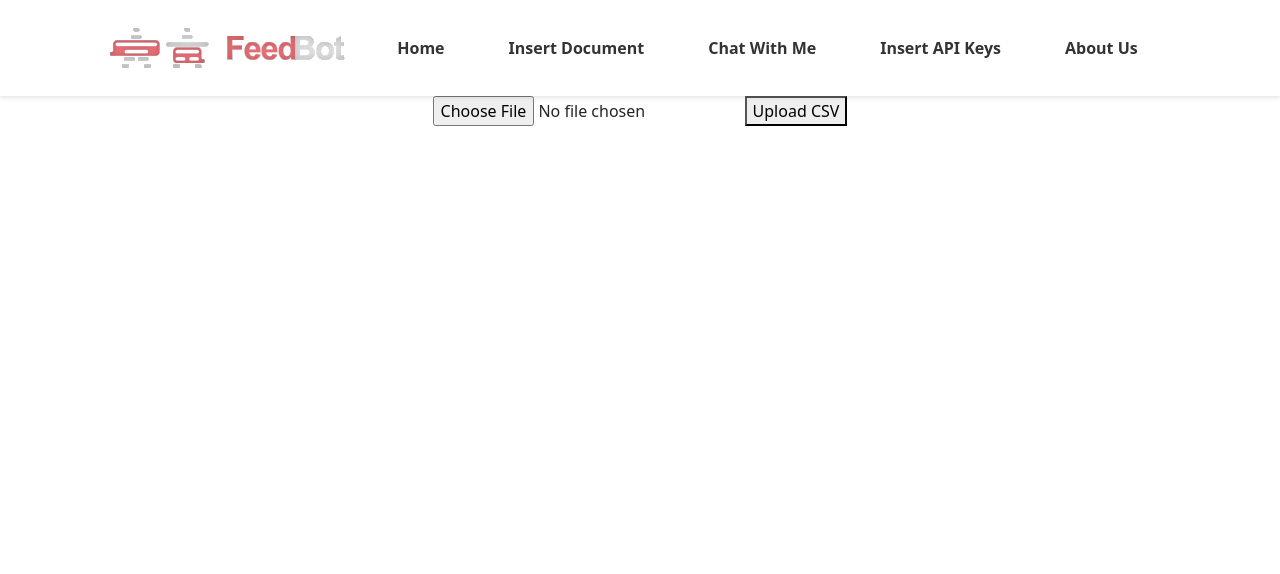
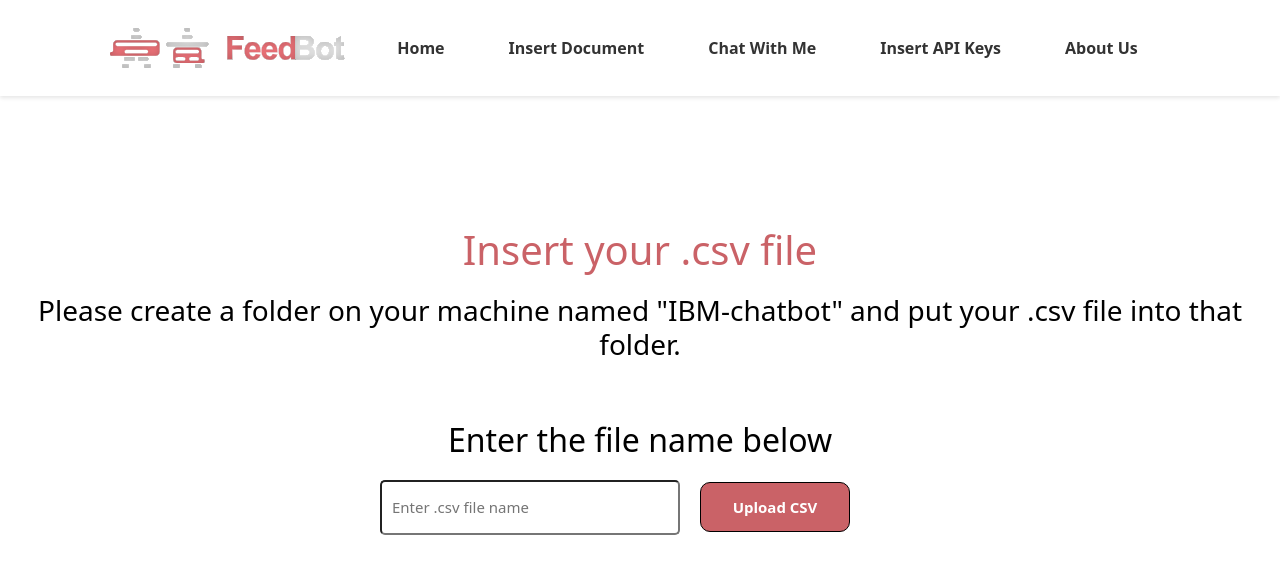
Before and after one commit to AntoniZap/IBM-Chatbot, a React (Create React App) app in the folder front-end/: page /insert-document in a window 1280 px wide. Shown: the top 574 px of the page. Built offline with nearby package versions, Linux system fonts and the light colour scheme; no server answers.

Commit message:
Changed insert document screen
changed it from a button to the user typing the name of the file into a text box

```diff
--- /dev/null
+++ b/front-end/src/components/InsertDocument.css
@@ -0,0 +1,49 @@
+/* InsertDocument.css */
+
+.insert-document-container {
+    text-align: center;
+    margin-top: 100px; /* Increase top margin for more vertical space */
+}
+
+.input-val {
+    width: 300px;
+    height: 55px;
+    padding: 10px;
+    font-size: 15px;
+    margin-bottom: 20px; /* Increase bottom margin for more space between input and button */
+    border-radius: 5px;
+    color: #CA6267;
+}
+
+.API-button {
+    width: 150px;
+    height: 50px;
+    background-color: #CA6267;
+    color: white;
+    font-size: 15px;
+    font-weight: bold;
+    padding: 10px;
+    border: 1px solid;
+    border-color: black;
+    border-radius: 10px;
+}
+
+.API-button:hover {
+    background-color: rgb(0, 140, 255);
+    border-color: pink;
+}
+
+.header-api {
+    color: #CA6267;
+    margin: 20px;
+}
+
+.h2-api {
+    color: black;
+    margin-bottom: 20px; /* Increase bottom margin for more space between header and input */
+}
+
+.instructions {
+    color: black;
+    margin-bottom: 60px; /* Increase bottom margin for more space between instruction and input */
+}
--- a/front-end/src/components/InsertDocument.js
+++ b/front-end/src/components/InsertDocument.js
@@ -1,32 +1,44 @@
 import React, { useState } from 'react';
 import { saveAs } from 'file-saver';
+import './InsertDocument.css'; // Import CSS file for styling
 
-function FileUpload() {
-  const [selectedFile, setSelectedFile] = useState(null);
+function InsertDocument() {
+  const [fileName, setFileName] = useState('');
 
-  const handleFileChange = (event) => {
-    const file = event.target.files[0];
-    setSelectedFile(file);
+  const handleInputChange = (event) => {
+    setFileName(event.target.value);
+  };
 
-    // Save the file locally (in the 'uploads' folder)
-    const reader = new FileReader();
-    reader.onload = (e) => {
-      const fileContent = e.target.result;
-      const fileName = 'my-file.csv'; // Set your desired file name
-      const blob = new Blob([fileContent], { type: 'text/csv' });
-      saveAs(blob, fileName); // Save the file using file-saver
-    };
-    reader.readAsArrayBuffer(file);
+  const handleFileSubmit = () => {
+    if (fileName.trim() !== '') {
+      // Assuming the file exists, perform your action here
+      alert(`File "${fileName}.csv" submitted!`);
+    } else {
+      alert('Please enter a file name.');
+    }
   };
 
   return (
-    <div>
-      <input type="file" accept=".csv" onChange={handleFileChange} />
-      <button onClick={() => document.querySelector('input[type="file"]').click()}>
-        Upload CSV
-      </button>
+    <div className="insert-document-container">
+      <div className="openai-card">
+        <header>
+          <h1 className="header-api">Insert your .csv file</h1>
+          <h3 className="instructions"> Please create a folder on your machine named "IBM-chatbot" and put your .csv file into that folder.</h3>
+          <h2 className="h2-api">Enter the file name below</h2>
+        </header>
+        <input
+          type="text"
+          placeholder="Enter .csv file name"
+          value={fileName}
+          onChange={handleInputChange}
+          className="input-val"
+        />
+        <button className="API-button" onClick={handleFileSubmit}>
+          Upload CSV
+        </button>
+      </div>
     </div>
   );
 }
 
-export default FileUpload;
+export default InsertDocument;
```
